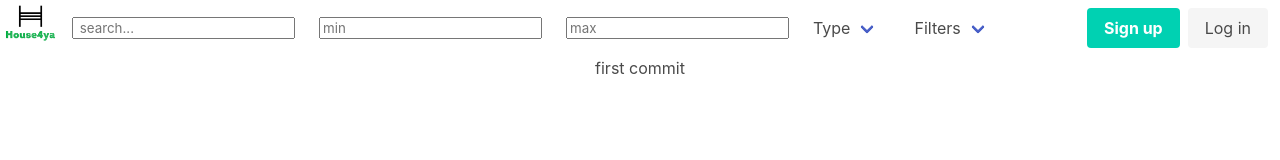
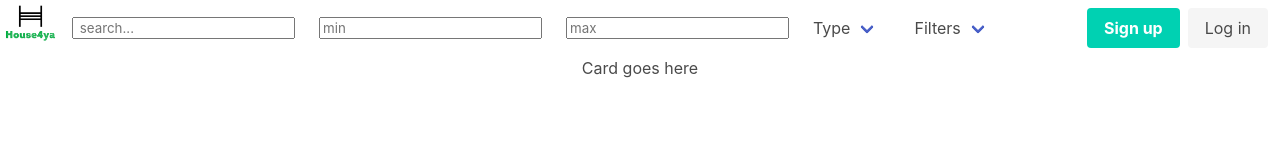
Before and after one commit to house4ya/house4ya-api, a React (Create React App) app in the folder house4ya-web/: page / in a window 1280 px wide. Shown: the top 160 px of the page. Built offline with nearby package versions, Linux system fonts and the light colour scheme.

Commit message:
feat/first commit card

```diff
--- a/house4ya-web/src/App.js
+++ b/house4ya-web/src/App.js
@@ -1,13 +1,14 @@
 import React from 'react';
 import './App.css';
 import NavBar from './misc/NavBar';
+import Card from './components/Cards';
 
 function App() {
   return (
     <div className="App">
         <div>
-          <NavBar/>
-          <h1>first commit</h1>
+          <NavBar />
+          <Card />
         </div>
 
     </div>
--- /dev/null
+++ b/house4ya-web/src/components/Cards.js
@@ -0,0 +1,17 @@
+import React, { Component } from 'react'
+
+class Card extends Component {
+  constructor(props){
+    super(props)
+  }
+
+  render() {
+    return(
+      <div>
+        <h1>Card goes here</h1>
+      </div>
+    )
+  }
+}
+
+export default Card
```
